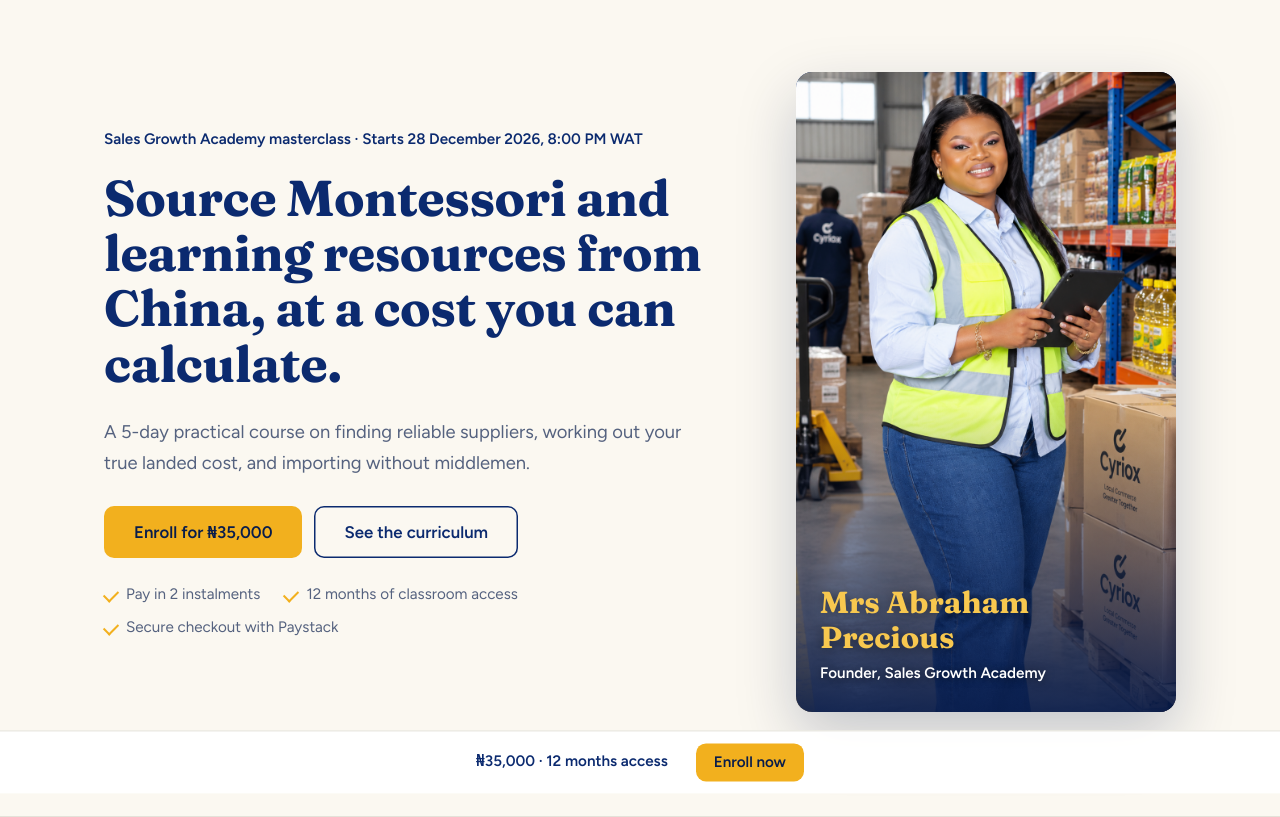
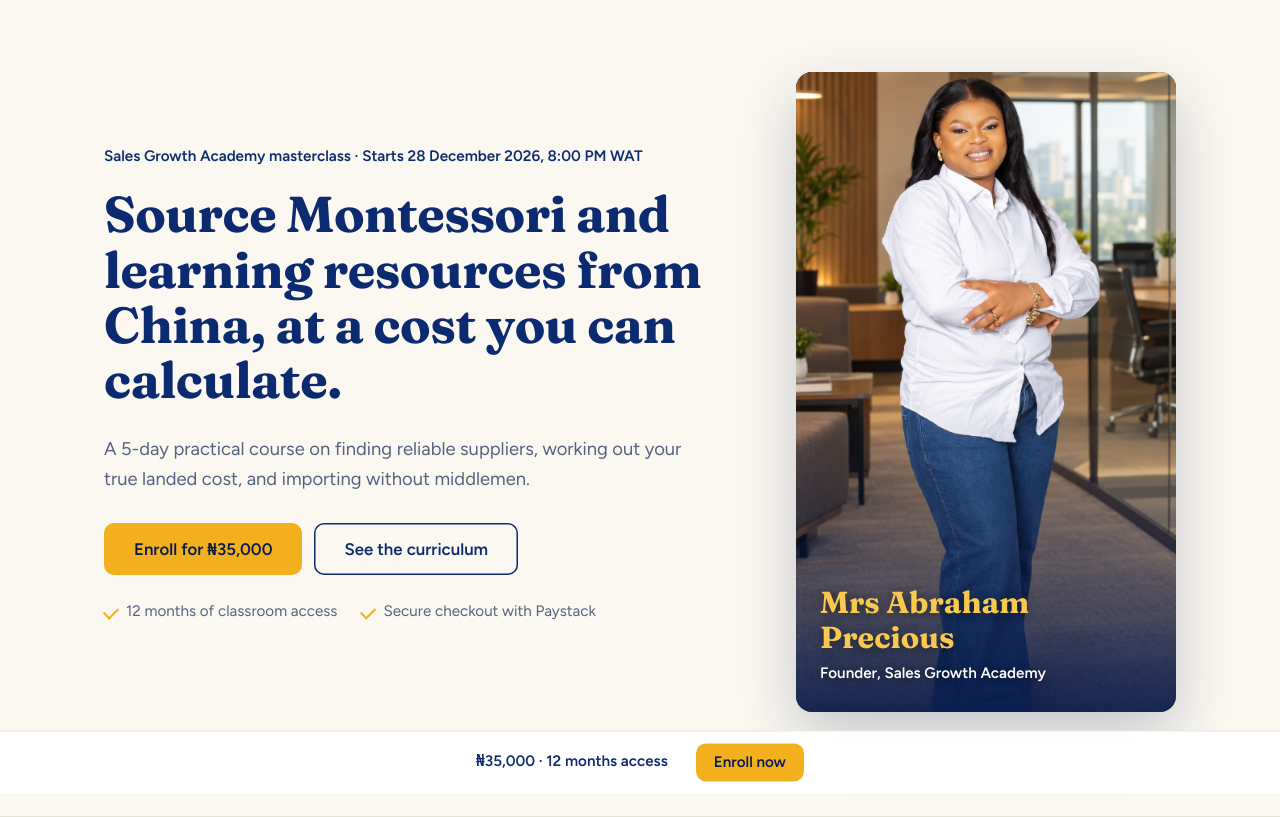
Before and after one commit to kunlesxo/sales-growth, a Django app: page / in a window 1280 px wide. Shown: the part 73-890 px from the top of the page. Run offline with Django 5.2, Linux system fonts and the light colour scheme; parts of the project's set-up code (start-up, migrations or seed data) failed here and were passed over.

Commit message:
Fix page tests and show one-time payment

```diff
--- a/academy/templates/academy/landing.html
+++ b/academy/templates/academy/landing.html
@@ -41,7 +41,7 @@
           <a class="btn ghost lg" href="#curriculum">See the curriculum</a>
         </div>
         <ul class="assure">
-          <li>Pay in 2 instalments</li>
+
           <li>12 months of classroom access</li>
           <li>Secure checkout with Paystack</li>
         </ul>
@@ -49,7 +49,7 @@
       </div>
 
       <div class="reel">
-        <img src="{% static 'academy/img/users.PNG' %}" alt="Mrs Abraham Precious, founder of {{ course.brand }}">
+        <img src="{% static 'academy/img/user.PNG' %}" alt="Mrs Abraham Precious, founder of {{ course.brand }}">
         <div class="founder">
           <strong>Mrs Abraham Precious</strong>
           <span>Founder, {{ course.brand }}</span>
@@ -142,7 +142,7 @@
       <div class="enroll-card">
         <h2>Join the masterclass</h2>
         <p class="price">{{ ngn_label }}</p>
-        <p class="price-note">One-time payment, or pay in 2 instalments</p>
+        <p class="price-note">One-time payment</p>
         <dl class="enroll-meta">
           <div><dt>Starts</dt><dd>{{ course.start_label }}</dd></div>
           <div><dt>Duration</dt><dd>5 recorded days</dd></div>
```
Also changed, not shown: academy/tests/test_access.py (+3 -3 lines).
